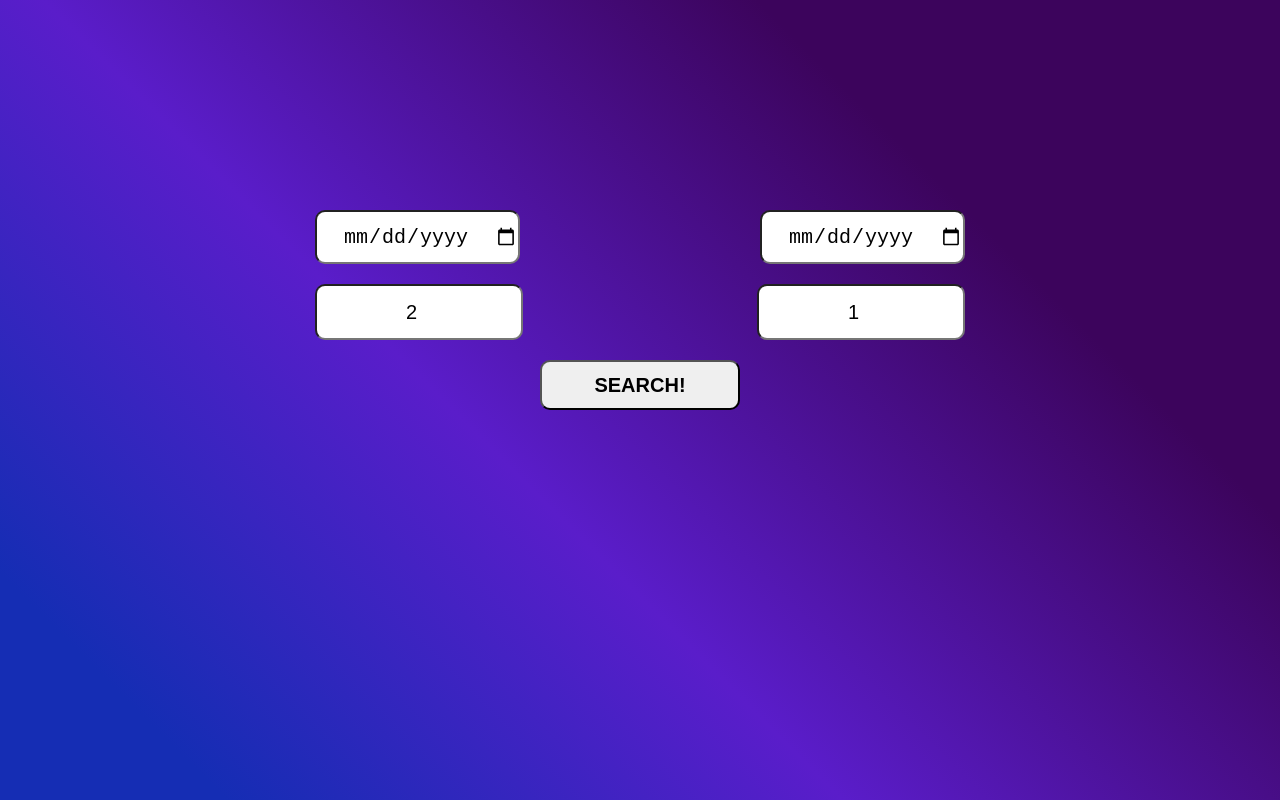
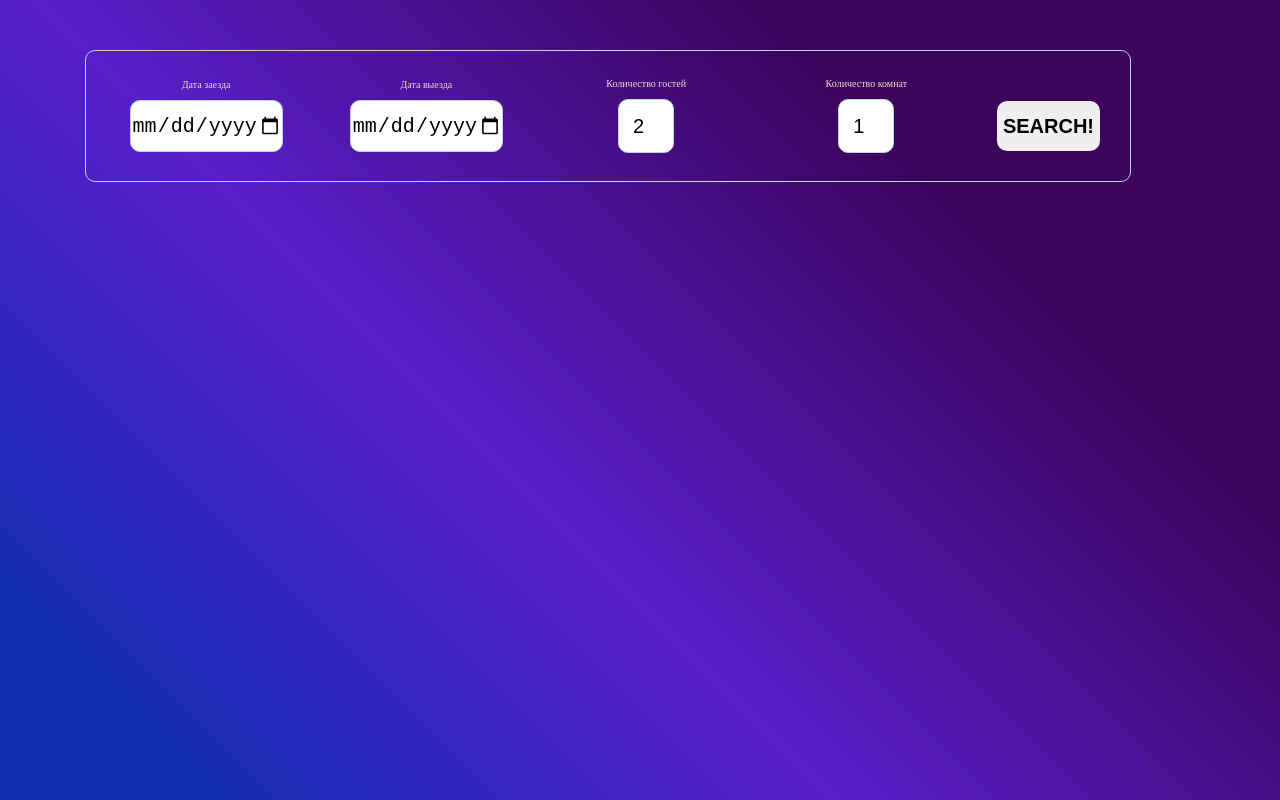
Before and after one commit to tensegrity666/bookin, a plain HTML site: page index.html in a window 1280 px wide. Drawn offline with Linux system fonts and the light colour scheme.

Commit message:
Adds responsive

```diff
--- a/index.html
+++ b/index.html
@@ -10,13 +10,21 @@
 <body class="page">
   <main class="booking-page">
     <form class="booking-page__form booking-form" action="https://echo.htmlacademy.ru" method="POST" id="search-form">
-      <div class="booking-form_input-wrapper booking-form_input-wrapper_top">
-        <input class="booking-form__input" type="date" name="dates" id="date-in" required>
-        <input class="booking-form__input" type="date" name="dates" id="date-out" required>
+      <div class="booking-form_input-wrapper booking-form_input-wrapper-top">
+        <label class="booking-form__label" for="date-in">Дата заезда
+          <input class="booking-form__input" type="date" name="dates" id="date-in" required>
+        </label>
+        <label class="booking-form__label" for="date-out">Дата выезда
+          <input class="booking-form__input" type="date" name="dates" id="date-out" required>
+        </label>
       </div>
-      <div class="booking-form_input-wrapper booking-form_input-wrapper_bottom">
-        <input class="booking-form__input" type="number" name="guests" id="guests" required>
-        <input class="booking-form__input" type="number" name="rooms" id="rooms" required >
+      <div class="booking-form_input-wrapper booking-form_input-wrapper-bottom">
+        <label class="booking-form__label" for="guests">Количество гостей
+          <input class="booking-form__input booking-form__input_number" type="number" name="guests" id="guests" required>
+        </label>
+        <label class="booking-form__label" for="rooms">Количество комнат
+          <input class="booking-form__input booking-form__input_number" type="number" name="rooms" id="rooms" required>
+        </label>
       </div>
       <button class="button booking-form__button" type="submit" id="search-button">Search!</button>
     </form>
--- a/source/styles/style.css
+++ b/source/styles/style.css
@@ -2,6 +2,9 @@
   --background-color: linear-gradient(45deg, rgb(21, 45, 180) 10.9%, rgb(90, 29, 202) 40.5%, rgb(60, 4, 92) 74.9%);
   --text-color: rgb(235, 221, 205);
   --border-color: rgb(183, 216, 213);
+  --tablet-width: 768px;
+  --desktop-width: 1024px;
+  --border-radius: 10px;
 
   font-size: 10px;
   line-height: 20px;
@@ -20,48 +23,119 @@
 }
 
 .booking-page {
+  width: 95vw;
+  height: 100vh;
+  margin: 0 auto;
   display: flex;
   justify-content: center;
 }
 
 .booking-page__form {
-  margin: 200px;
+  margin: 50px 0 0;
 }
 
 .booking-form {
+  width: 414px;
+  height: fit-content;
   display: flex;
   flex-direction: column;
   align-items: center;
-  justify-content: space-between;
-  width: 650px;
-  height: 200px;
+  justify-content: flex-start;
   padding: 10px;
+  border: 1px solid var(--border-color);
+  border-radius: var(--border-radius);
 }
 
 .booking-form__input {
-  width: 200px;
+  width: 300px;
   height: 50px;
   text-align: center;
-  border-radius: 10px;
+  border-radius: var(--border-radius);
+  border: 1px solid var(--border-color);
   font-size: 2rem;
-}
-
-.booking-form__input_email {
-  width: 100%;
+  margin: 5px 0;
 }
 
 .booking-form_input-wrapper {
+  width: 100%;
   display: flex;
-  width: 100%;
+  flex-direction: column;
   justify-content: space-between;
+  align-items: center;
+}
+
+.booking-form_input-wrapper-bottom {
+  flex-direction: row;
+  justify-content: space-around;
+}
+
+.booking-form__label {
+  display: flex;
+  flex-direction: column;
+  align-items: center;
+}
+
+.booking-form__input_number {
+  width: 50px;
 }
 
 .button {
-  width: 200px;
+  width: 300px;
   height: 50px;
   text-align: center;
-  border-radius: 10px;
+  border-radius: var(--border-radius);
   font-size: 2rem;
   font-weight: 600;
   text-transform: uppercase;
+  border: none;
 }
+
+.booking-form__button {
+  margin: 20px 0 50px;
+}
+
+@media (min-width: 768px) {
+  .page {
+    max-width: var(--tablet-width);
+  }
+}
+
+@media (min-width: 1024px) {
+  .page {
+    max-width: var(--desktop-width);
+  }
+
+  .booking-form {
+    width: var(--desktop-width);
+    height: fit-content;
+    display: flex;
+    flex-direction: row;
+    justify-content: space-evenly;
+    align-items: center;
+    padding: 10px;
+    border: 1px solid var(--border-color);
+    border-radius: var(--border-radius);
+  }
+
+  .booking-form_input-wrapper {
+    flex-direction: row;
+    justify-content: space-around;
+  }
+
+  .booking-form__input {
+    width: 150px;
+  }
+
+  .booking-form__input_number {
+    width: 50px;
+  }
+
+  .button {
+    width: 150px;
+    align-self: center;
+  }
+
+  .booking-form__button {
+    margin: 40px 20px 20px;
+  }
+}
```
